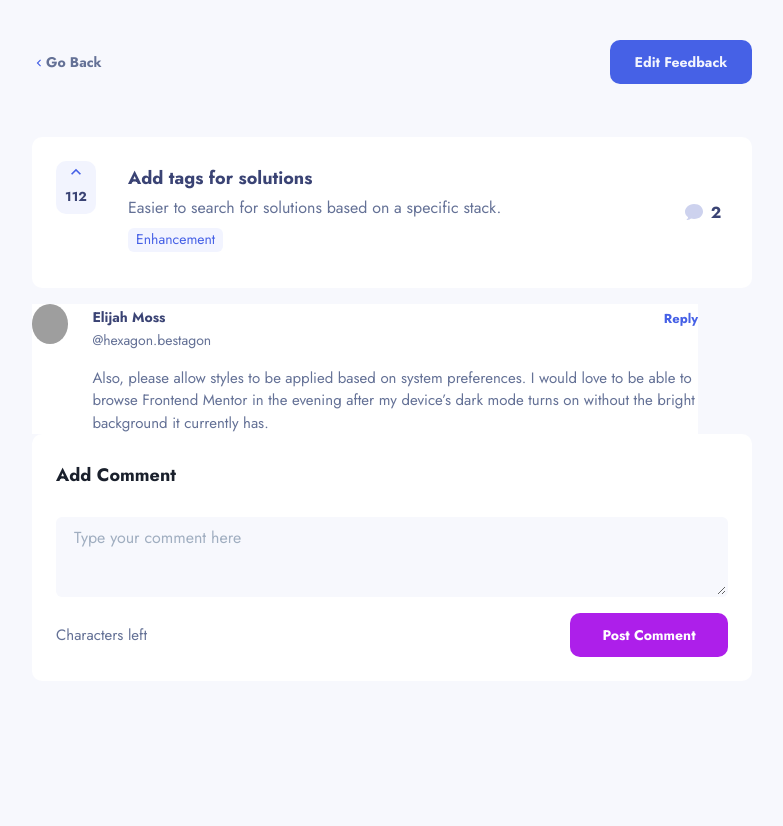
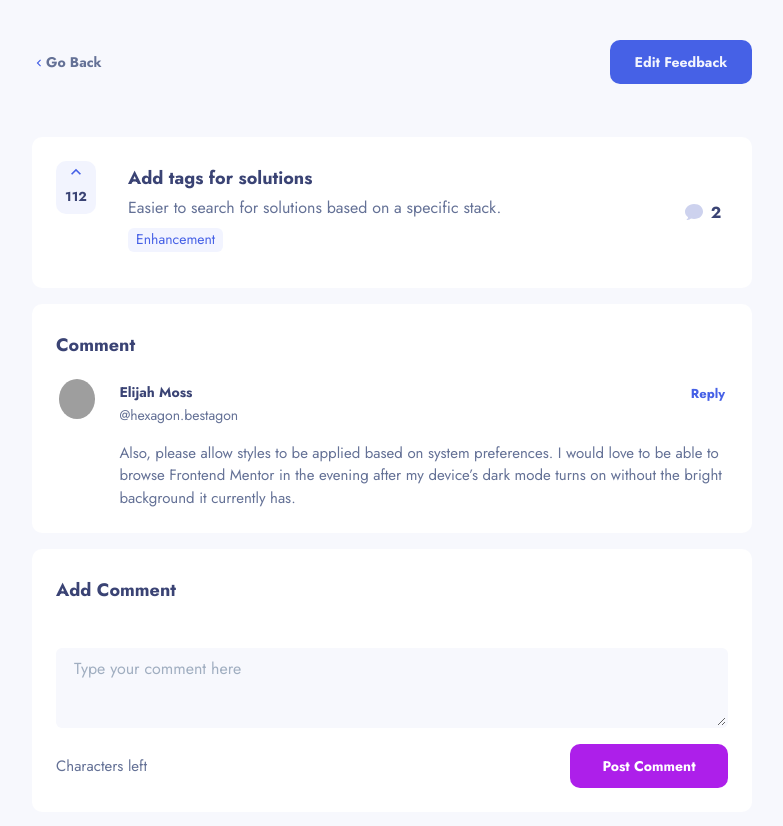
Before and after one commit to lilianaruva/product-feedback-app, a React (Create React App) app: page /roadmap in a window 1280 px wide. Shown: the whole page, without its empty margins (248-1031 px from the left). Before the commit the page ends 800 px from the top, so only its background shows below. Built offline with nearby package versions, Linux system fonts and the light colour scheme; grey boxes are pictures that could not be loaded.

Commit message:
comment container

```diff
--- a/src/pages/FeedBackDetail/FeedBackDetail.jsx
+++ b/src/pages/FeedBackDetail/FeedBackDetail.jsx
@@ -1,6 +1,7 @@
 import React from "react";
 import SuggestionsCard from "../Suggestions/components/suggestionsCard";
 import Comment from "./components/comment";
+import CommentContainer from "./components/commentContainer";
 import AddComment from "./components/addComment";
 import { ChevronLeftIcon } from "@chakra-ui/icons";
 
@@ -19,7 +20,7 @@ const FeedBackDetails = () => {
                         <button className="button-blue">Edit Feedback</button>
                     </div>
                     <SuggestionsCard styles={{ maxWidth: "720px" }} />
-                    <Comment name="Elijah Moss" username="@hexagon.bestagon" comment="Also, please allow styles to be applied based on system preferences. I would love to be able to browse Frontend Mentor in the evening after my device’s dark mode turns on without the bright background it currently has." />
+                    <CommentContainer/>
                     <AddComment />
                 </div>
             </div>
--- /dev/null
+++ b/src/pages/FeedBackDetail/components/commentContainer.jsx
@@ -0,0 +1,18 @@
+import React from 'react';
+import Comment from '../components/comment';
+import '../styles/commentContainer.css';
+
+const CommentContainer = () => {
+    return (
+        <>
+            <div className="comment-container-base">
+                <h1 className="title">Comment</h1>
+                <div className="comment-container-body">
+                    <Comment name="Elijah Moss" username="@hexagon.bestagon" comment="Also, please allow styles to be applied based on system preferences. I would love to be able to browse Frontend Mentor in the evening after my device’s dark mode turns on without the bright background it currently has." />
+                </div>
+            </div>
+        </>
+    )
+}
+
+export default CommentContainer;
--- a/src/pages/FeedBackDetail/styles/addComment.css
+++ b/src/pages/FeedBackDetail/styles/addComment.css
@@ -2,6 +2,7 @@
     background-color: white;
     padding: 1.5rem;
     border-radius: 10px;
+    margin: 1rem 0;
 }
 
 .addComment-bottom{
--- /dev/null
+++ b/src/pages/FeedBackDetail/styles/commentContainer.css
@@ -0,0 +1,25 @@
+.comment-container-body{
+    display: flex;
+    flex-direction: column;
+    justify-content: center;
+    align-items: center;
+    max-width:730px;
+    border-radius: 10px;
+    background-color: white;
+}
+
+.comment-container-base{
+    display: flex;
+    flex-direction: column;
+    justify-content: center;
+    max-width:730px;
+    border-radius: 10px;
+    background-color: white;
+    padding: 1.5rem;
+    margin: 1rem 0;
+}
+
+.title{
+    margin-bottom: 1rem;
+    color: #3A4374;
+}
```
